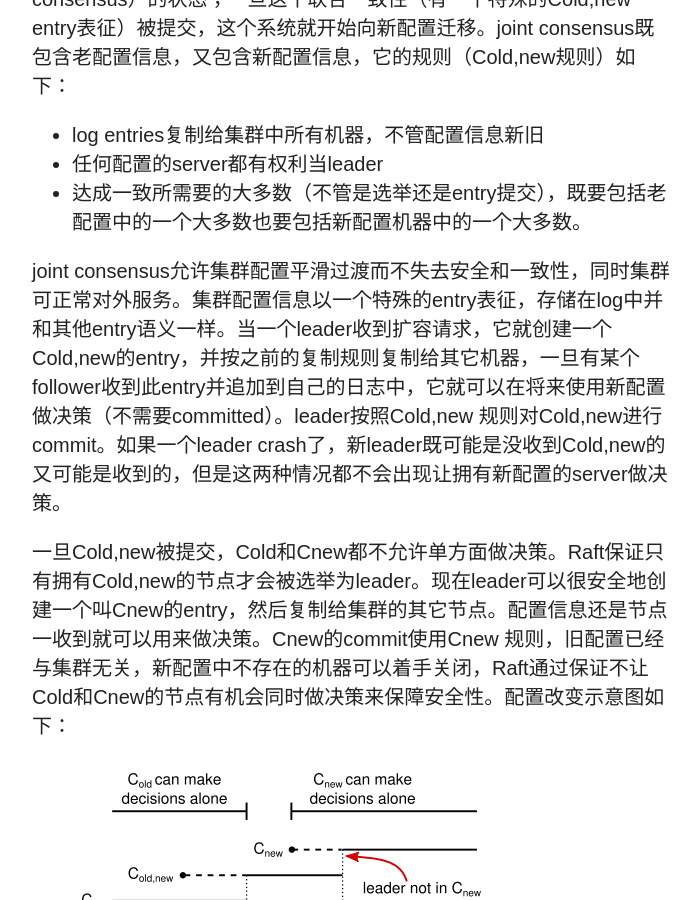
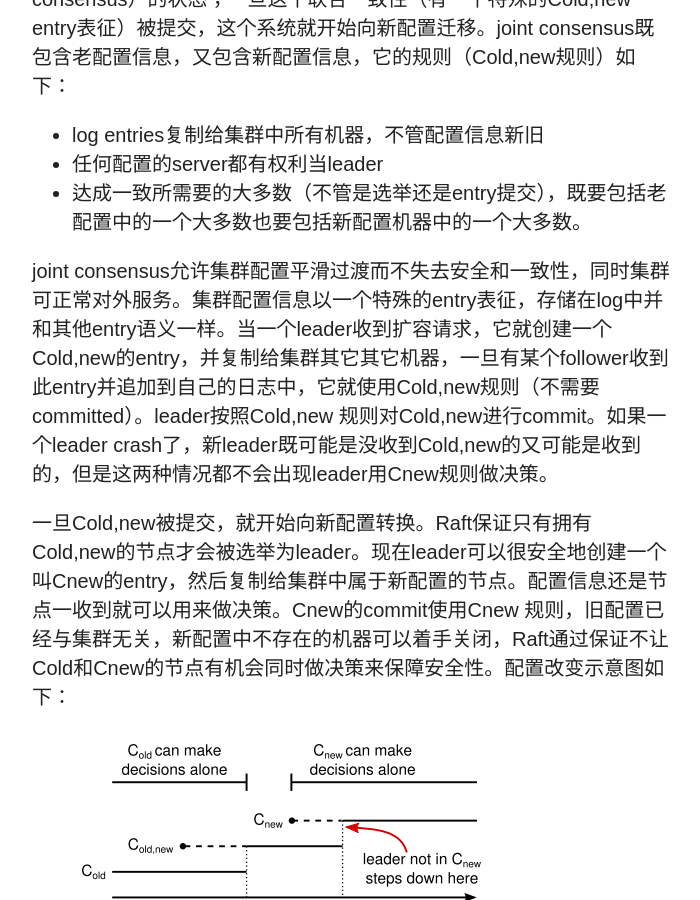
Before and after one commit to wuyu201321060203/wuyu201321060203.github.io, a Jekyll site: the page built from _posts/2014-09-13-Raft.md, in a window 1280 px wide and 900 px high, scrolled down 12140 px. Shown: the whole window, without its empty margins (318-1018 px from the left). Built offline with Jekyll 4.4.1, drawn with Linux system fonts in a browser that asks for light colours; nearby versions of some CDN libraries; comment, search, counter and statistics services are not loaded.

Commit message:
first post of Raft

```diff
--- a/_posts/2014-09-13-Raft.md
+++ b/_posts/2014-09-13-Raft.md
@@ -153,9 +153,9 @@ broadcastTime代表平均的广播延迟（从并行发起RPC开始，直到收
 - 任何配置的server都有权利当leader
 -  达成一致所需要的大多数（不管是选举还是entry提交），既要包括老配置中的一个大多数也要包括新配置机器中的一个大多数。
 
-joint consensus允许集群配置平滑过渡而不失去安全和一致性，同时集群可正常对外服务。集群配置信息以一个特殊的entry表征，存储在log中并和其他entry语义一样。当一个leader收到扩容请求，它就创建一个Cold,new的entry，并按之前的复制规则复制给其它机器，一旦有某个follower收到此entry并追加到自己的日志中，它就可以在将来使用新配置做决策（不需要committed）。leader按照Cold,new 规则对Cold,new进行commit。如果一个leader crash了，新leader既可能是没收到Cold,new的又可能是收到的，但是这两种情况都不会出现让拥有新配置的server做决策。
+joint consensus允许集群配置平滑过渡而不失去安全和一致性，同时集群可正常对外服务。集群配置信息以一个特殊的entry表征，存储在log中并和其他entry语义一样。当一个leader收到扩容请求，它就创建一个Cold,new的entry，并复制给集群其它其它机器，一旦有某个follower收到此entry并追加到自己的日志中，它就使用Cold,new规则（不需要committed）。leader按照Cold,new 规则对Cold,new进行commit。如果一个leader crash了，新leader既可能是没收到Cold,new的又可能是收到的，但是这两种情况都不会出现leader用Cnew规则做决策。
 
-一旦Cold,new被提交，Cold和Cnew都不允许单方面做决策。Raft保证只有拥有Cold,new的节点才会被选举为leader。现在leader可以很安全地创建一个叫Cnew的entry，然后复制给集群的其它节点。配置信息还是节点一收到就可以用来做决策。Cnew的commit使用Cnew 规则，旧配置已经与集群无关，新配置中不存在的机器可以着手关闭，Raft通过保证不让Cold和Cnew的节点有机会同时做决策来保障安全性。配置改变示意图如下：
+一旦Cold,new被提交，就开始向新配置转换。Raft保证只有拥有Cold,new的节点才会被选举为leader。现在leader可以很安全地创建一个叫Cnew的entry，然后复制给集群中属于新配置的节点。配置信息还是节点一收到就可以用来做决策。Cnew的commit使用Cnew 规则，旧配置已经与集群无关，新配置中不存在的机器可以着手关闭，Raft通过保证不让Cold和Cnew的节点有机会同时做决策来保障安全性。配置改变示意图如下：
 
 ![](/images/raft9.png)
 
```
